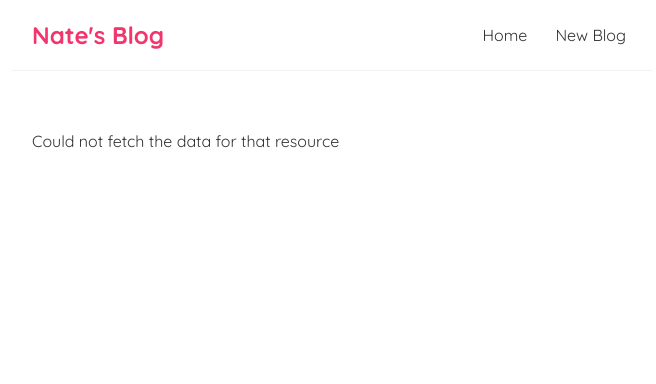
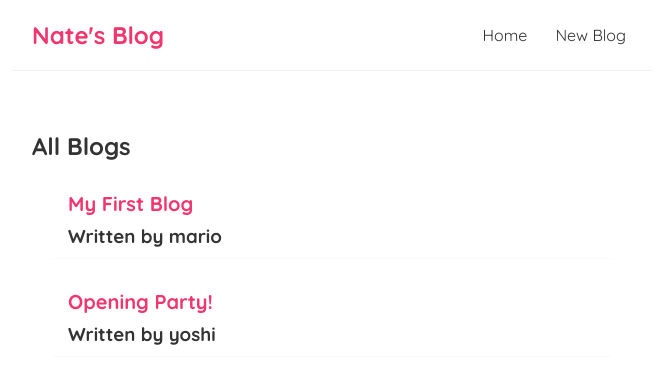
Before and after one commit to nkc53/simpleBlog, a React (Create React App) app: page / in a window 1280 px wide. Shown: the top 384 px of the page, without its empty margins (308-964 px from the left). Built offline with nearby package versions, Linux system fonts and the light colour scheme; no server answers; data requests are answered from the project's data file.

Commit message:
Practiced using useFetch to easily pull data

```diff
--- a/src/BlogList.js
+++ b/src/BlogList.js
@@ -6,7 +6,6 @@
                 <div className="blog-preview" key={blog.id}>
                     <h2>{ blog.title }</h2>
                     <h3>Written by { blog.author}</h3>
-                    <p>{ blog.body }</p>
                 </div>
             ))}
         </div>
--- a/src/Home.js
+++ b/src/Home.js
@@ -1,33 +1,9 @@
 import { useState, useEffect } from 'react';
 import BlogList from './BlogList';
-import { wait } from '@testing-library/user-event/dist/utils';
+import useFetch from './useFetch';
 
 const Home = () => {
-    const [blogs, setBlogs] = useState(null);
-    const [isLoading, setIsLoading] = useState(true);
-    const [error, setError] = useState(null);
-
-    useEffect(() => {
-        setTimeout(() => {
-            fetch('http://localhost:8000/blogss')
-                .then(res => {
-                    console.log(res);
-                    if(!res.ok) {
-                        throw Error('Could not fetch the data for that resource');
-                    }
-                    return res.json();
-                })
-                .then(data => {
-                    setBlogs(data);
-                    setIsLoading(false);
-                    setError(null);
-                })
-                .catch(err => {
-                    setError(err.message);
-                    setIsLoading(false);
-                })
-        }, 2000);
-        }, []);
+    const { data: blogs, isLoading, error } = useFetch('http://localhost:8000/blogs');
 
     return (
         <div className="home">
--- /dev/null
+++ b/src/useFetch.js
@@ -0,0 +1,33 @@
+import { useState, useEffect } from "react";
+
+const useFetch = (url) => {
+    const [data, setData] = useState(null);
+    const [isLoading, setIsLoading] = useState(true);
+    const [error, setError] = useState(null);
+
+    useEffect(() => {
+        setTimeout(() => {
+            fetch(url)
+                .then(res => {
+                    console.log(res);
+                    if(!res.ok) {
+                        throw Error('Could not fetch the data for that resource');
+                    }
+                    return res.json();
+                })
+                .then(data => {
+                    setData(data);
+                    setIsLoading(false);
+                    setError(null);
+                })
+                .catch(err => {
+                    setError(err.message);
+                    setIsLoading(false);
+                })
+        }, 1000);
+        }, [url]);
+
+        return { data, isLoading, error }
+}
+
+export default useFetch;
```
